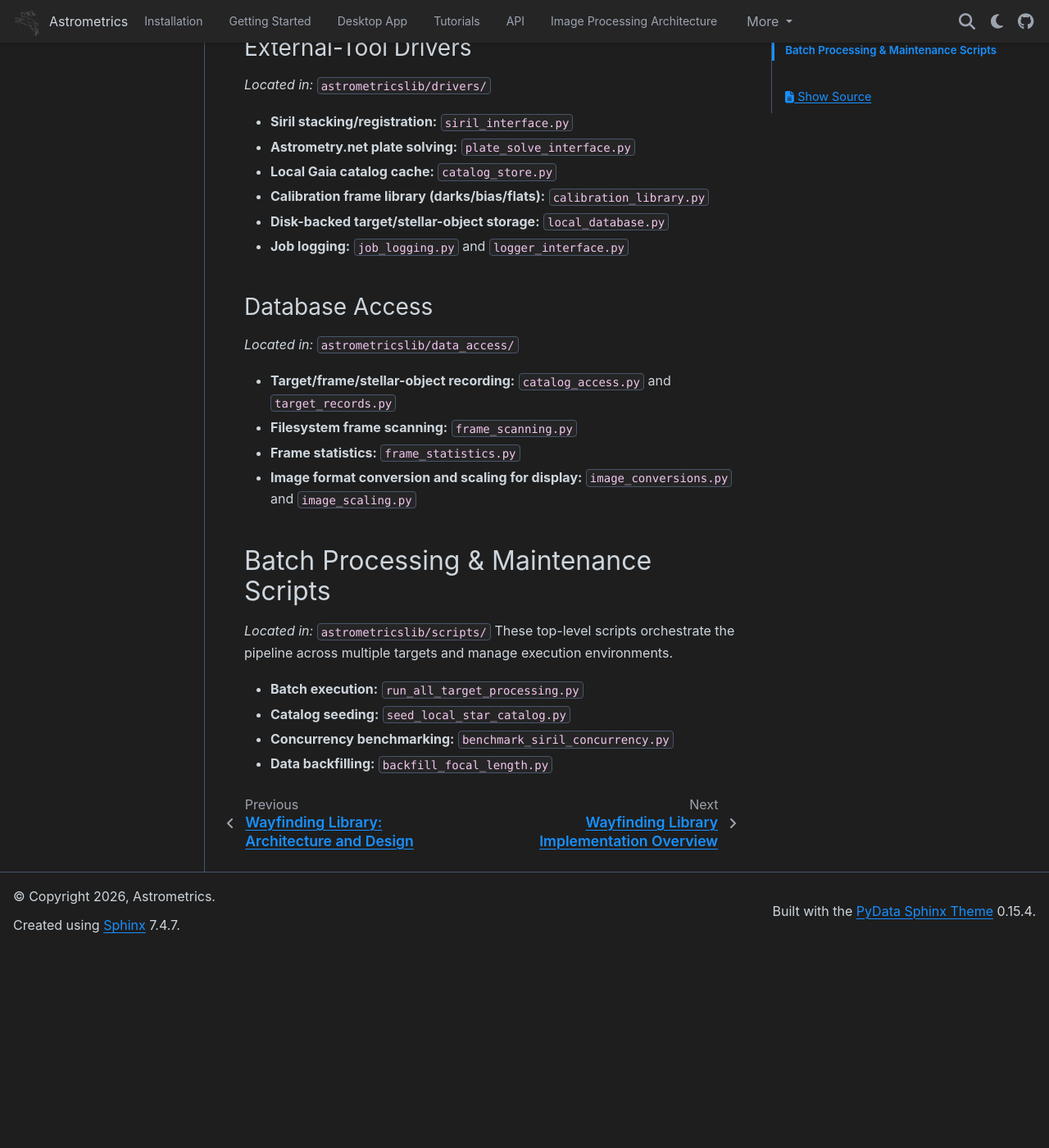
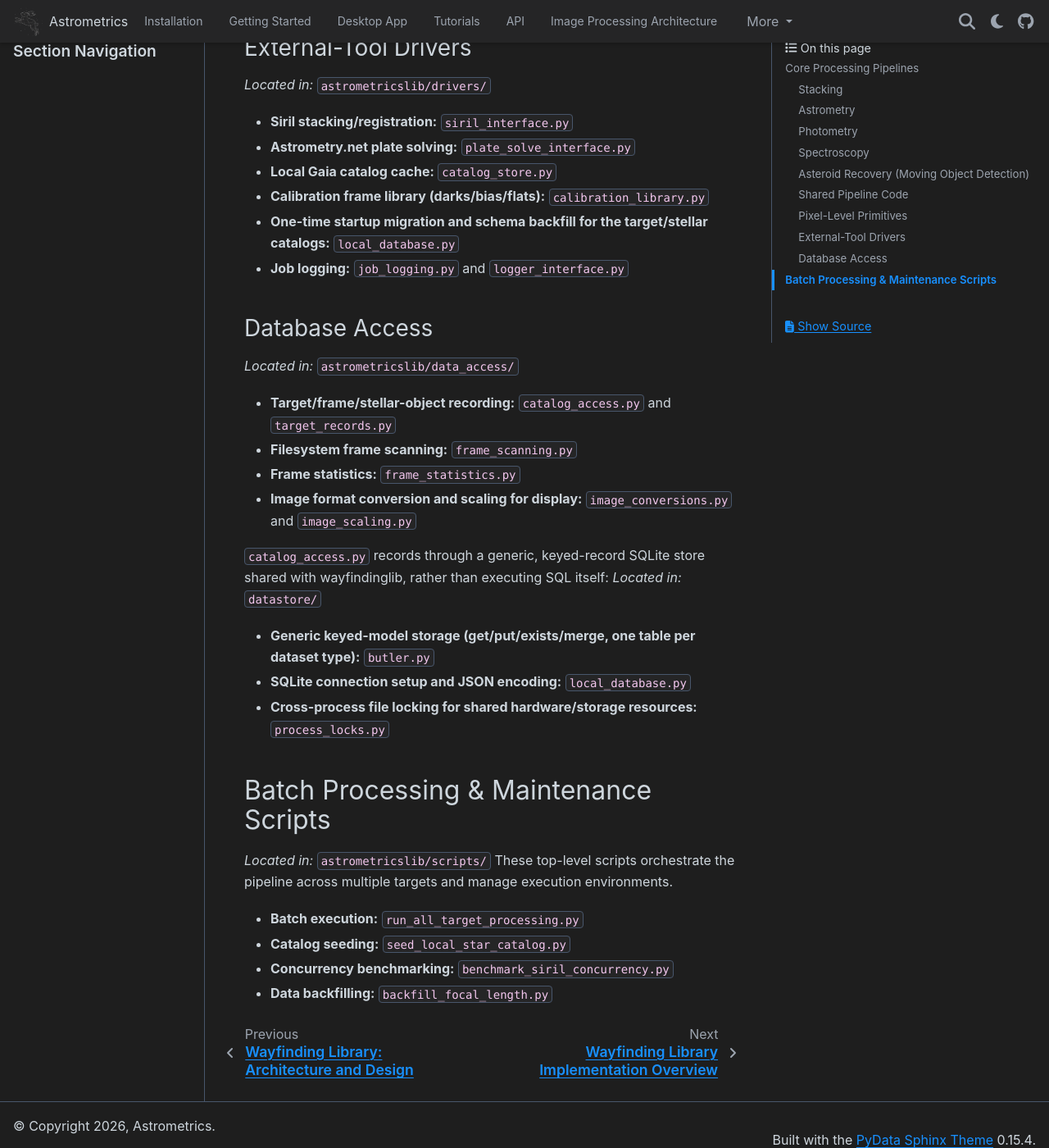
Before and after one commit to m1chae2/astrometrics, a Sphinx documentation site: the page built from documentation/library_design/Astrometrics_Library_Implementation.md, in a window 1280 px wide and 1400 px high, scrolled down 2802 px. Shown: the whole window at 82% size. Built offline with Sphinx 7.4.7 and the PyData theme 0.15.4, drawn with Linux system fonts in a browser that asks for light colours; pages that are not in the unit, such as notebooks, are missing from menus; before the commit the page ends 3959 px from its top, so only the background shows below that.

Commit message:
docs: Update the implementation map for the local_database split
astrometricslib/drivers/local_database.py's entry still described it
as general "disk-backed target/stellar-object storage" -- true before
this session's refactor, no longer true after it. Normal target/
stellar-object reads and writes go through CatalogAccess and the
shared datastore package now; what's left in the driver is the
one-time JSON-shard migration and schema backfill that run at startup.

Adds a short datastore/ entry under Database Access so the map still
answers its own stated question -- where an algorithm is physically
implemented -- for catalog_access.py's actual SQL execution, which
moved out of astrometricslib entirely.

Co-Authored-By: Claude Sonnet 5 <noreply@anthropic.com>

```diff
--- a/documentation/library_design/Astrometrics_Library_Implementation.md
+++ b/documentation/library_design/Astrometrics_Library_Implementation.md
@@ -62,7 +62,7 @@ Due to the internal nature of these modules, they are deliberately hidden from t
 - **Astrometry.net plate solving:** `plate_solve_interface.py`
 - **Local Gaia catalog cache:** `catalog_store.py`
 - **Calibration frame library (darks/bias/flats):** `calibration_library.py`
-- **Disk-backed target/stellar-object storage:** `local_database.py`
+- **One-time startup migration and schema backfill for the target/stellar catalogs:** `local_database.py`
 - **Job logging:** `job_logging.py` and `logger_interface.py`
 
 ### Database Access
@@ -72,6 +72,13 @@ Due to the internal nature of these modules, they are deliberately hidden from t
 - **Frame statistics:** `frame_statistics.py`
 - **Image format conversion and scaling for display:** `image_conversions.py` and `image_scaling.py`
 
+`catalog_access.py` records through a generic, keyed-record SQLite store shared with
+wayfindinglib, rather than executing SQL itself:
+*Located in:* `datastore/`
+- **Generic keyed-model storage (get/put/exists/merge, one table per dataset type):** `butler.py`
+- **SQLite connection setup and JSON encoding:** `local_database.py`
+- **Cross-process file locking for shared hardware/storage resources:** `process_locks.py`
+
 ## Batch Processing & Maintenance Scripts
 
 *Located in:* `astrometricslib/scripts/`
```
